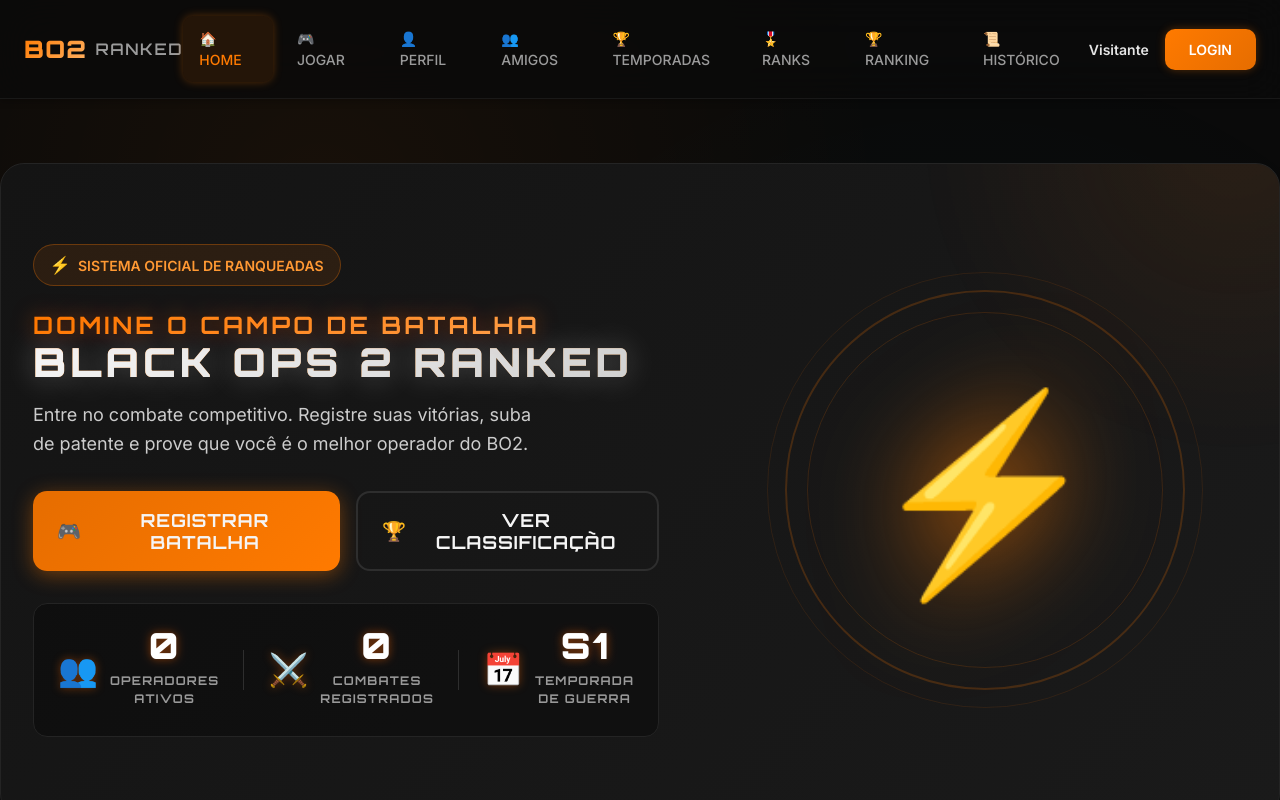
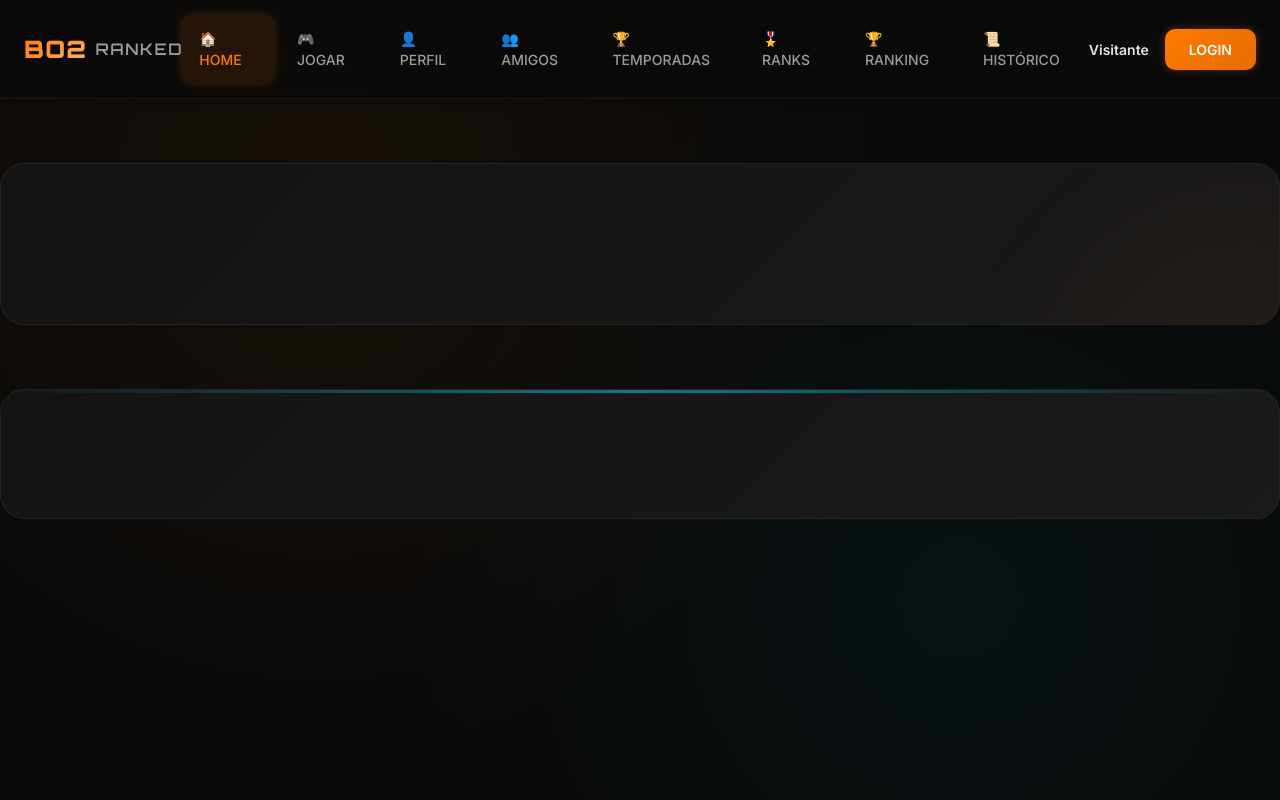
Before and after one commit to alanaraujo-bit/BO2-RANKEADO, a Next.js app: page / in a window 1280 px wide. Both pictures are taken after a click on the button "LOGIN". Shown: the top 800 px of the page. Built offline with nearby package versions, Linux system fonts and the light colour scheme; a web font is replaced by a local one.

Commit message:
feat: navegação entre abas usando React state

```diff
--- a/pages/index.js
+++ b/pages/index.js
@@ -1,6 +1,21 @@
+
 import Head from 'next/head';
+import { useState } from 'react';
+
+const TABS = [
+  { id: 'home', label: '🏠 HOME' },
+  { id: 'play', label: '🎮 JOGAR' },
+  { id: 'profile', label: '👤 PERFIL' },
+  { id: 'friends', label: '👥 AMIGOS' },
+  { id: 'seasons', label: '🏆 TEMPORADAS' },
+  { id: 'ranks', label: '🎖️ RANKS' },
+  { id: 'leaderboard', label: '🏆 RANKING' },
+  { id: 'history', label: '📜 HISTÓRICO' },
+];
 
 export default function Home() {
+  const [activeTab, setActiveTab] = useState('home');
+
   return (
     <>
       <Head>
@@ -19,14 +34,17 @@
             <span className="logo-ranked">RANKED</span>
           </div>
           <ul className="nav-menu" id="navMenu">
-            <li><a href="#home" className="nav-link active">🏠 HOME</a></li>
-            <li><a href="#play" className="nav-link">🎮 JOGAR</a></li>
-            <li><a href="#profile" className="nav-link">👤 PERFIL</a></li>
-            <li><a href="#friends" className="nav-link">👥 AMIGOS</a></li>
-            <li><a href="#seasons" className="nav-link">🏆 TEMPORADAS</a></li>
-            <li><a href="#ranks" className="nav-link">🎖️ RANKS</a></li>
-            <li><a href="#leaderboard" className="nav-link">🏆 RANKING</a></li>
-            <li><a href="#history" className="nav-link">📜 HISTÓRICO</a></li>
+            {TABS.map(tab => (
+              <li key={tab.id}>
+                <a
+                  href="#"
+                  className={`nav-link${activeTab === tab.id ? ' active' : ''}`}
+                  onClick={e => { e.preventDefault(); setActiveTab(tab.id); }}
+                >
+                  {tab.label}
+                </a>
+              </li>
+            ))}
           </ul>
           <div className="nav-user">
             <div className="notification-bell" id="notificationBell" style={{display: 'none'}}>
@@ -51,165 +69,67 @@
       </div>
       <div className="main-container">
         {/* HOME PAGE */}
+        {activeTab === 'home' && (
           <div id="home" className="page active">
-          {/* HERO / BANNER PRINCIPAL */}
+            {/* ...existing code... */}
             <div className="hero-banner hero-improved">
-            <div className="hero-content">
-              <div className="hero-badge">
-                <span className="badge-icon">⚡</span>
-                <span className="badge-text">SISTEMA OFICIAL DE RANQUEADAS</span>
+              {/* ...existing code... */}
             </div>
-              <h1 className="hero-title">
-                <span className="title-highlight">DOMINE O CAMPO DE BATALHA</span>
-                <span className="title-main">BLACK OPS 2 RANKED</span>
-              </h1>
-              <p className="hero-description">
-                Entre no combate competitivo. Registre suas vitórias, suba de patente e prove que você é o melhor operador do BO2.
-              </p>
-              {/* Player Current Rank (if logged in) */}
-              <div className="hero-player-card" id="heroPlayerCard" style={{display: 'none'}}>
-                <div className="player-rank-display">
-                  <div className="rank-icon-large" id="heroRankIcon">🥉</div>
-                  <div className="rank-info">
-                    <div className="rank-label">SUA PATENTE ATUAL</div>
-                    <div className="rank-name-large" id="heroRankName">BRONZE</div>
-                    <div className="rank-mmr-display">
-                      <span className="mmr-value" id="heroMMR">0</span>
-                      <span className="mmr-label">MMR</span>
+            <div className="how-it-works-section section-card">
+              {/* ...existing code... */}
             </div>
           </div>
-                </div>
-                <div className="player-quick-stats">
-                  <div className="quick-stat">
-                    <span className="stat-label">V/D</span>
-                    <span className="stat-value" id="heroWinRate">0%</span>
-                  </div>
-                  <div className="quick-stat">
-                    <span className="stat-label">K/D</span>
-                    <span className="stat-value" id="heroKD">0.00</span>
-                  </div>
-                  <div className="quick-stat">
-                    <span className="stat-label">BATALHAS</span>
-                    <span className="stat-value" id="heroMatches">0</span>
+        )}
+        {/* Outras páginas (exemplo) */}
+        {activeTab === 'play' && (
+          <div id="play" className="page active">
+            <div className="hero-banner hero-improved">
+              <h2 style={{color: '#fff'}}>Página JOGAR (em construção)</h2>
             </div>
           </div>
-              </div>
-              <div className="hero-actions">
-                <button className="btn-hero-primary">
-                  <span className="btn-icon">🎮</span>
-                  <span className="btn-text">REGISTRAR BATALHA</span>
-                </button>
-                <button className="btn-hero-secondary">
-                  <span className="btn-icon">🏆</span>
-                  <span className="btn-text">VER CLASSIFICAÇÃO</span>
-                </button>
-              </div>
-              <div className="hero-stats-bar">
-                <div className="stat-item">
-                  <div className="stat-icon">👥</div>
-                  <div className="stat-content">
-                    <div className="stat-value" id="totalPlayers">0</div>
-                    <div className="stat-label">Operadores Ativos</div>
+        )}
+        {activeTab === 'profile' && (
+          <div id="profile" className="page active">
+            <div className="hero-banner hero-improved">
+              <h2 style={{color: '#fff'}}>Página PERFIL (em construção)</h2>
             </div>
           </div>
-                <div className="stat-divider"></div>
-                <div className="stat-item">
-                  <div className="stat-icon">⚔️</div>
-                  <div className="stat-content">
-                    <div className="stat-value" id="totalMatches">0</div>
-                    <div className="stat-label">Combates Registrados</div>
+        )}
+        {activeTab === 'friends' && (
+          <div id="friends" className="page active">
+            <div className="hero-banner hero-improved">
+              <h2 style={{color: '#fff'}}>Página AMIGOS (em construção)</h2>
             </div>
           </div>
-                <div className="stat-divider"></div>
-                <div className="stat-item">
-                  <div className="stat-icon">📅</div>
-                  <div className="stat-content">
-                    <div className="stat-value" id="activeSeason">S1</div>
-                    <div className="stat-label">Temporada de Guerra</div>
+        )}
+        {activeTab === 'seasons' && (
+          <div id="seasons" className="page active">
+            <div className="hero-banner hero-improved">
+              <h2 style={{color: '#fff'}}>Página TEMPORADAS (em construção)</h2>
             </div>
           </div>
+        )}
+        {activeTab === 'ranks' && (
+          <div id="ranks" className="page active">
+            <div className="hero-banner hero-improved">
+              <h2 style={{color: '#fff'}}>Página RANKS (em construção)</h2>
             </div>
           </div>
-            <div className="hero-visual">
-              <div className="rank-showcase">
-                <div className="showcase-ring"></div>
-                <div className="showcase-icon" id="showcaseRankIcon">⚡</div>
+        )}
+        {activeTab === 'leaderboard' && (
+          <div id="leaderboard" className="page active">
+            <div className="hero-banner hero-improved">
+              <h2 style={{color: '#fff'}}>Página RANKING (em construção)</h2>
             </div>
           </div>
-          </div>
-          {/* COMO FUNCIONA / INTRODUÇÃO */}
-          <div className="how-it-works-section section-card">
-            <div className="section-header">
-              <span className="section-badge">🎖️</span>
-              <h2 className="section-title">SUA PATENTE ESPERA – SUBA NO RANKED</h2>
-              <p className="section-subtitle">Cada kill conta. Cada vitória importa. Domine o campo de batalha e alcance a glória máxima!</p>
-            </div>
-            <div className="steps-grid">
-              <div className="step-card">
-                <div className="step-number">01</div>
-                <div className="step-icon">⚔️</div>
-                <h3 className="step-title">Entre em Combate</h3>
-                <p className="step-description">Desafie outros operadores em partidas ranqueadas intensas. Só os melhores sobrevivem.</p>
-              </div>
-              <div className="step-card">
-                <div className="step-number">02</div>
-                <div className="step-icon">🎮</div>
-                <h3 className="step-title">Registre sua Batalha</h3>
-                <p className="step-description">Após cada combate, registre o resultado com kills, deaths e screenshot do placar final.</p>
-              </div>
-              <div className="step-card">
-                <div className="step-number">03</div>
-                <div className="step-icon">📈</div>
-                <h3 className="step-title">Ganhe MMR</h3>
-                <p className="step-description">Vitórias aumentam seu MMR. Sua performance (K/D) também influencia nos ganhos de pontos.</p>
-              </div>
-              <div className="step-card">
-                <div className="step-number">04</div>
-                <div className="step-icon">🏆</div>
-                <h3 className="step-title">Suba de Patente</h3>
-                <p className="step-description">Acumule MMR e evolua: Bronze → Prata → Ouro → Platina → Diamante → Mestre → Lenda.</p>
+        )}
+        {activeTab === 'history' && (
+          <div id="history" className="page active">
+            <div className="hero-banner hero-improved">
+              <h2 style={{color: '#fff'}}>Página HISTÓRICO (em construção)</h2>
             </div>
           </div>
-            <div className="rank-progression-visual">
-              <div className="progression-track">
-                <div className="progression-step bronze">
-                  <div className="step-icon-mini">🥉</div>
-                  <div className="step-name">BRONZE</div>
-                </div>
-                <div className="progression-line"></div>
-                <div className="progression-step silver">
-                  <div className="step-icon-mini">🥈</div>
-                  <div className="step-name">PRATA</div>
-                </div>
-                <div className="progression-line"></div>
-                <div className="progression-step gold">
-                  <div className="step-icon-mini">🥇</div>
-                  <div className="step-name">OURO</div>
-                </div>
-                <div className="progression-line"></div>
-                <div className="progression-step platinum">
-                  <div className="step-icon-mini">💎</div>
-                  <div className="step-name">PLATINA</div>
-                </div>
-                <div className="progression-line"></div>
-                <div className="progression-step diamond">
-                  <div className="step-icon-mini">💠</div>
-                  <div className="step-name">DIAMANTE</div>
-                </div>
-                <div className="progression-line"></div>
-                <div className="progression-step master">
-                  <div className="step-icon-mini">👑</div>
-                  <div className="step-name">MESTRE</div>
-                </div>
-                <div className="progression-line"></div>
-                <div className="progression-step legend">
-                  <div className="step-icon-mini">⚡</div>
-                  <div className="step-name">LENDA</div>
-                </div>
-              </div>
-            </div>
-          </div>
-        </div>
+        )}
       </div>
     </>
   );
```
Lines whose indentation alone changed are shown as unchanged.
